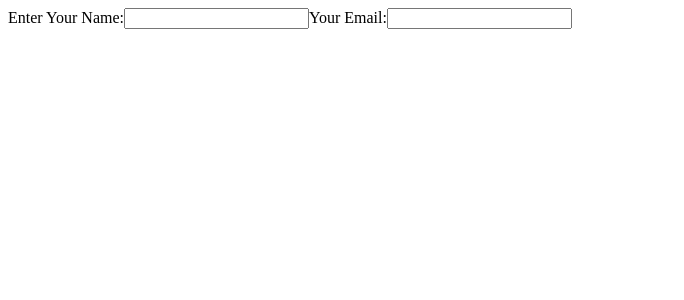
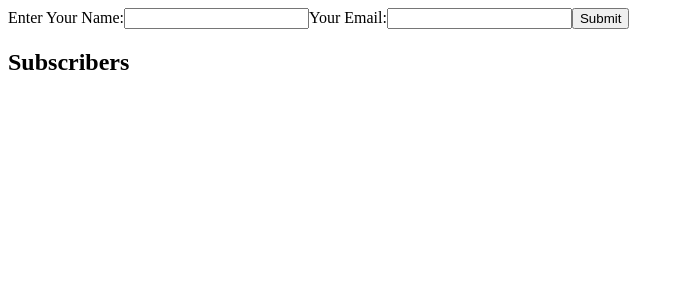
Before and after one commit to JacksonDynamics/Thinkful, a React (Create React App) app: page / in a window 1280 px wide. Shown: the top 300 px of the page, without its empty margins (0-684 px from the left). Built offline with nearby package versions, Linux system fonts and the light colour scheme.

Commit message:
Subscribers

```diff
--- a/src/App.js
+++ b/src/App.js
@@ -1,8 +1,32 @@
-import SubscriberForm from './SubscriberForm'
+import { useState } from "react";
+import SubscriberForm from "./SubscriberForm";
+import SubscriberList from "./SubscriberList";
+import SubscriberView from "./SubscriberView";
 
 
 function App() {
-  return <SubscriberForm />;
+  const [subscribers, setSubscribers] = useState([]);
+
+  const createSubscriber = (newSubscriber) =>
+    setSubscribers((currentSubscribers) => [
+      newSubscriber,
+      ...currentSubscribers,
+    ]);
+
+  const deleteSubscriber = (indexToDelete) =>
+    setSubscribers((currentSubscribers) =>
+      currentSubscribers.filter((post, index) => index !== indexToDelete)
+    );
+
+  return (
+    <>
+      <SubscriberForm createSubscriber={createSubscriber} />
+      <SubscriberList
+        subscribers={subscribers}
+        deleteSubscriber={deleteSubscriber}
+      />
+    </>
+  );
 }
 
 export default App;
--- a/src/SubscriberForm.js
+++ b/src/SubscriberForm.js
@@ -1,13 +1,24 @@
 import React, { useState } from "react";
 
 
-function SubscriberForm() {
+function SubscriberForm({ createSubscriber }) {
   const [name, setName] = useState("");
+  const [email, setEmail] = useState("");
   const handleNameChange = (event) => setName(event.target.value);
+  const handleEmailChange = (event) => setEmail(event.target.value);
+
+  const handleSubmit = (event) => {
+    event.preventDefault();
+    console.log("Submitted:", name, email);
+    createSubscriber({name, email});
+    setName("");
+    setEmail("");
+  };
 
   console.log("Current value of name:", name);
+  console.log("Current value of email:", email);
   return (
-    <form>
+    <form onSubmit={handleSubmit} >
       <label htmlFor="name">
         Enter Your Name:
         <input
@@ -20,8 +31,16 @@
       </label>
       <label htmlFor="email">
         Your Email:
-        <input id="email" type="email" name="email" />
+        <input
+          id="email"
+          type="email"
+          name="email"
+          onChange={handleEmailChange}
+          value={email}
+        />
       </label>
+      <button type="submit">Submit</button>
+
     </form>
   );
 }
--- /dev/null
+++ b/src/SubscriberList.js
@@ -0,0 +1,20 @@
+import SubscriberView from "./SubscriberView";
+
+function SubscriberList({ subscribers, deleteSubscriber }) {
+  return (
+    <>
+      <h2>Subscribers</h2>
+      <ul>
+        {subscribers.map((subscriber, index) => (
+          <SubscriberView
+            deleteSubscriber={() => deleteSubscriber(index)}
+            key={index}
+            subscriber={subscriber}
+          />
+        ))}
+      </ul>
+    </>
+  );
+}
+
+export default SubscriberList;
--- /dev/null
+++ b/src/SubscriberView.js
@@ -0,0 +1,13 @@
+function SubscriberView({ subscriber, deleteSubscriber }) {
+    return (
+      <li>
+        <p>Name: {subscriber.name}</p>
+        <p>Email: {subscriber.email}</p>
+        <button name="delete" onClick={deleteSubscriber}>
+          Unsubscribe
+        </button>
+      </li>
+    );
+  }
+
+  export default SubscriberView;
```
